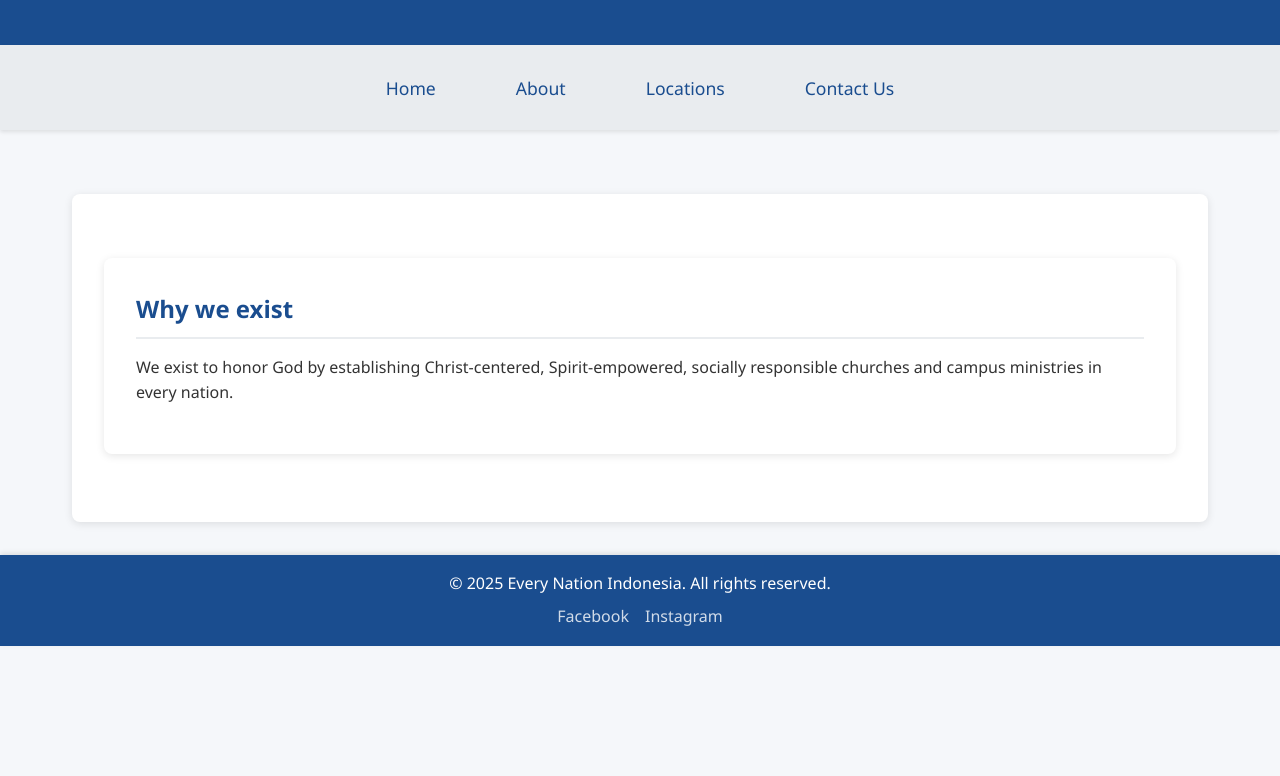
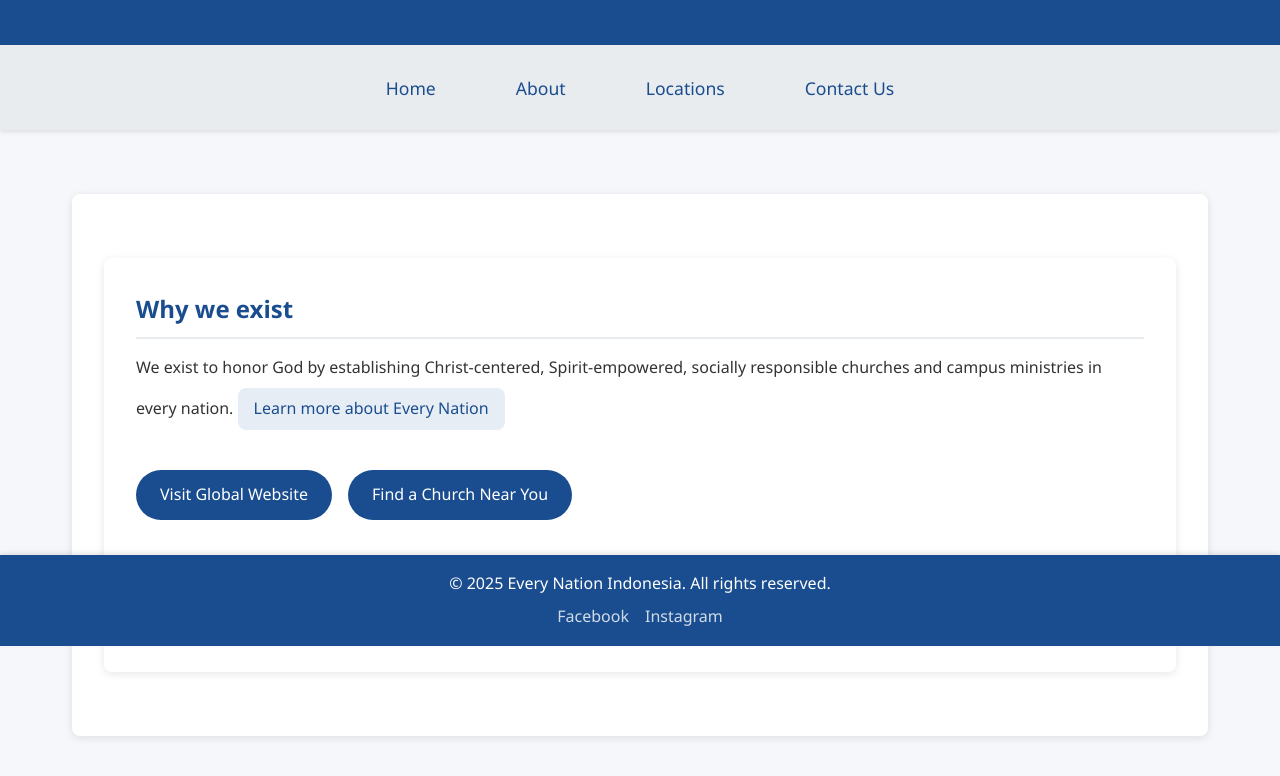
Before and after one commit to everynationid/everynationid.github.io, a plain HTML site: page index.html in a window 1280 px wide. Shown: the part 154-930 px from the top of the page. Before the commit the page ends 800 px from the top, so only its background shows below. Drawn offline with Linux system fonts and the light colour scheme.

Commit message:
update clean

```diff
--- a/content.json
+++ b/content.json
@@ -41,7 +41,21 @@
                 {
                     "title": "Why we exist",
                     "content": "We exist to honor God by establishing Christ-centered, Spirit-empowered, socially responsible churches and campus ministries in every nation.",
-                    "image": "assets/img/englobe.png"
+                    "image": "assets/img/englobe.png",
+                    "link": "https://everynation.org",
+                    "linkText": "Learn more about Every Nation",
+                    "buttons": [
+                        {
+                            "text": "Visit Global Website",
+                            "link": "https://everynation.org",
+                            "external": true
+                        },
+                        {
+                            "text": "Find a Church Near You",
+                            "link": "/locations",
+                            "external": false
+                        }
+                    ]
                 }
             ]
         },
@@ -50,13 +64,22 @@
                 {
                     "title": "Every Nation Campus",
                     "content": "We are committed to reaching the next generation of leaders on campuses across Indonesia.",
-                    "image": "assets/img/englobe.png"
+                    "image": "assets/img/englobe.png",
+                    "link": "https://everynation.org/campus",
+                    "linkText": "Learn more about our campus ministry"
                 },
                 {
                     "title": "Our Mission",
                     "content": "We exist to honor God by establishing Christ-centered, Spirit-empowered, socially responsible churches and campus ministries in every nation.",
                     "link": "https://everynation.org",
-                    "linkText": "Learn more"
+                    "linkText": "Learn more",
+                    "buttons": [
+                        {
+                            "text": "Join a Service",
+                            "link": "/locations",
+                            "external": false
+                        }
+                    ]
                 }
             ]
         },
@@ -72,6 +95,13 @@
                             "type": "whatsapp",
                             "value": "+62881025094708",
                             "link": "https://wa.me/62881025094708"
+                        }
+                    ],
+                    "buttons": [
+                        {
+                            "text": "Join Us This Sunday",
+                            "link": "/locations",
+                            "external": false
                         }
                     ]
                 }
--- a/script.js
+++ b/script.js
@@ -255,7 +255,12 @@ function renderLocations(locations) {
             <h3>${location.name}</h3>
             <div class="location-details">
                 ${location.address ? `<p class="address">📍 ${location.address}</p>` : ''}
-                ${location.phone ? `<p class="phone">📞 <a href="tel:${location.phone}">${location.phone}</a></p>` : ''}
+                ${location.phone ? `
+                <div class="phone-wrapper">
+                    <p class="phone">📞 <a href="tel:${location.phone}" class="tel-link">${location.phone}</a>
+                    <a href="https://wa.me/${location.phone.replace(/[^0-9]/g, '')}" class="whatsapp-link" target="_blank" rel="noopener">WhatsApp</a>
+                    </p>
+                </div>` : ''}
                 ${location.serviceTimes && location.serviceTimes.length > 0 ? `
                     <div class="service-times">
                         <h3>Service Times:</h3>
@@ -275,13 +280,49 @@ function createSectionHTML(section) {
 
     let contentHTML = section.content || '';
 
-    // Handle contact lists
+    // Add link if exists in the section
+    if (section.link && section.linkText) {
+        contentHTML += `
+            <a href="${section.link}" class="content-link" target="_blank" rel="noopener noreferrer">
+                ${section.linkText}
+            </a>
+        `;
+    }
+
+    // Handle contact lists with links
     if (section.contacts && Array.isArray(section.contacts)) {
         contentHTML += '<ul class="contact-list">';
         section.contacts.forEach(contact => {
-            contentHTML += `<li><strong>${contact.type}:</strong> ${contact.value}</li>`;
+            if (contact.type === 'whatsapp' && contact.link) {
+                contentHTML += `
+                    <li>
+                        <strong>${contact.type}:</strong> ${contact.value}
+                        <a href="${contact.link}" class="whatsapp-link" target="_blank" rel="noopener noreferrer">
+                            Chat on WhatsApp
+                        </a>
+                    </li>`;
+            } else if (contact.type === 'email') {
+                contentHTML += `<li><strong>${contact.type}:</strong> <a href="mailto:${contact.value}">${contact.value}</a></li>`;
+            } else if (contact.type === 'phone') {
+                contentHTML += `<li><strong>${contact.type}:</strong> <a href="tel:${contact.value}">${contact.value}</a></li>`;
+            } else {
+                contentHTML += `<li><strong>${contact.type}:</strong> ${contact.value}</li>`;
+            }
         });
         contentHTML += '</ul>';
+    }
+
+    // Handle buttons - new feature
+    if (section.buttons && Array.isArray(section.buttons)) {
+        contentHTML += '<div class="button-container">';
+        section.buttons.forEach(button => {
+            contentHTML += `
+                <a href="${button.link}" class="button-link" ${button.external ? 'target="_blank" rel="noopener noreferrer"' : ''}>
+                    ${button.text}
+                </a>
+            `;
+        });
+        contentHTML += '</div>';
     }
 
     // Add location-specific fields
@@ -290,7 +331,7 @@ function createSectionHTML(section) {
     }
 
     if (section.phone) {
-        contentHTML += `<p class="location-phone">📞 ${section.phone}</p>`;
+        contentHTML += `<p class="location-phone">📞 <a href="tel:${section.phone}">${section.phone}</a></p>`;
     }
 
     // Handle service times
@@ -303,7 +344,7 @@ function createSectionHTML(section) {
     }
 
     // Only show map link for location sections
-    if (section.link && window.location.pathname === '/locations') {
+    if (section.link) {
         contentHTML += `
             <div class="map-link-container">
                 <a href="${section.link}"
--- a/style.css
+++ b/style.css
@@ -23,7 +23,7 @@ body {
     line-height: 1.6;
     color: var(--text-color);
     margin: 0;
-    padding-bottom: 60px; /* Space for footer */
+    padding-bottom: 80px; /* Increased to ensure content doesn't hide behind footer */
     min-height: 100vh;
     background-color: #f5f7fa;
     display: flex;
@@ -203,6 +203,7 @@ main {
     bottom: 0;
     width: 100%;
     box-shadow: 0 -2px 5px rgba(0,0,0,0.1);
+    z-index: 100; /* Higher than search container */
 }
 
 .social-links {
@@ -281,16 +282,16 @@ main {
 /* Locations Page Styles */
 .search-container {
     position: sticky;
-    top: -1px;
-    z-index: 100;
+    top: 58px; /* Adjusted to account for nav height */
+    z-index: 90; /* Lower than footer */
     background: white;
     transition: all 0.3s ease;
     padding: 1rem 0;
+    margin-bottom: 2rem;
 }
 
 .search-container.scrolled {
     box-shadow: 0 2px 10px rgba(0,0,0,0.1);
-    top: 0;
 }
 
 .search-input {
@@ -309,6 +310,7 @@ main {
 
 #searchResults {
     margin-top: 2rem;
+    padding-bottom: 80px; /* Give space for footer */
 }
 
 .locations-list {
@@ -419,6 +421,50 @@ main {
     font-size: 0.9em;
 }
 
+/* Link styling */
+.content-link {
+    display: inline-block;
+    color: var(--primary-color);
+    font-weight: 500;
+    padding: 0.5rem 1rem;
+    margin: 0.5rem 0;
+    background-color: rgba(26, 77, 143, 0.1);
+    border-radius: var(--border-radius);
+    transition: var(--transition);
+}
+
+.content-link:hover {
+    background-color: rgba(26, 77, 143, 0.2);
+    transform: translateY(-2px);
+}
+
+/* Button styles for content links */
+.button-link {
+    display: inline-block;
+    background-color: var(--primary-color);
+    color: white;
+    padding: 0.75rem 1.5rem;
+    margin: 1rem 0;
+    border-radius: 25px;
+    font-weight: 500;
+    transition: var(--transition);
+    text-align: center;
+}
+
+.button-link:hover {
+    background-color: #0d3b75;
+    transform: translateY(-2px);
+    box-shadow: 0 2px 5px rgba(0,0,0,0.2);
+}
+
+/* Button container for multiple buttons */
+.button-container {
+    display: flex;
+    flex-wrap: wrap;
+    gap: 1rem;
+    margin: 1rem 0;
+}
+
 /* Animation */
 @keyframes fadeIn {
     from { opacity: 0; transform: translateY(10px); }
```
